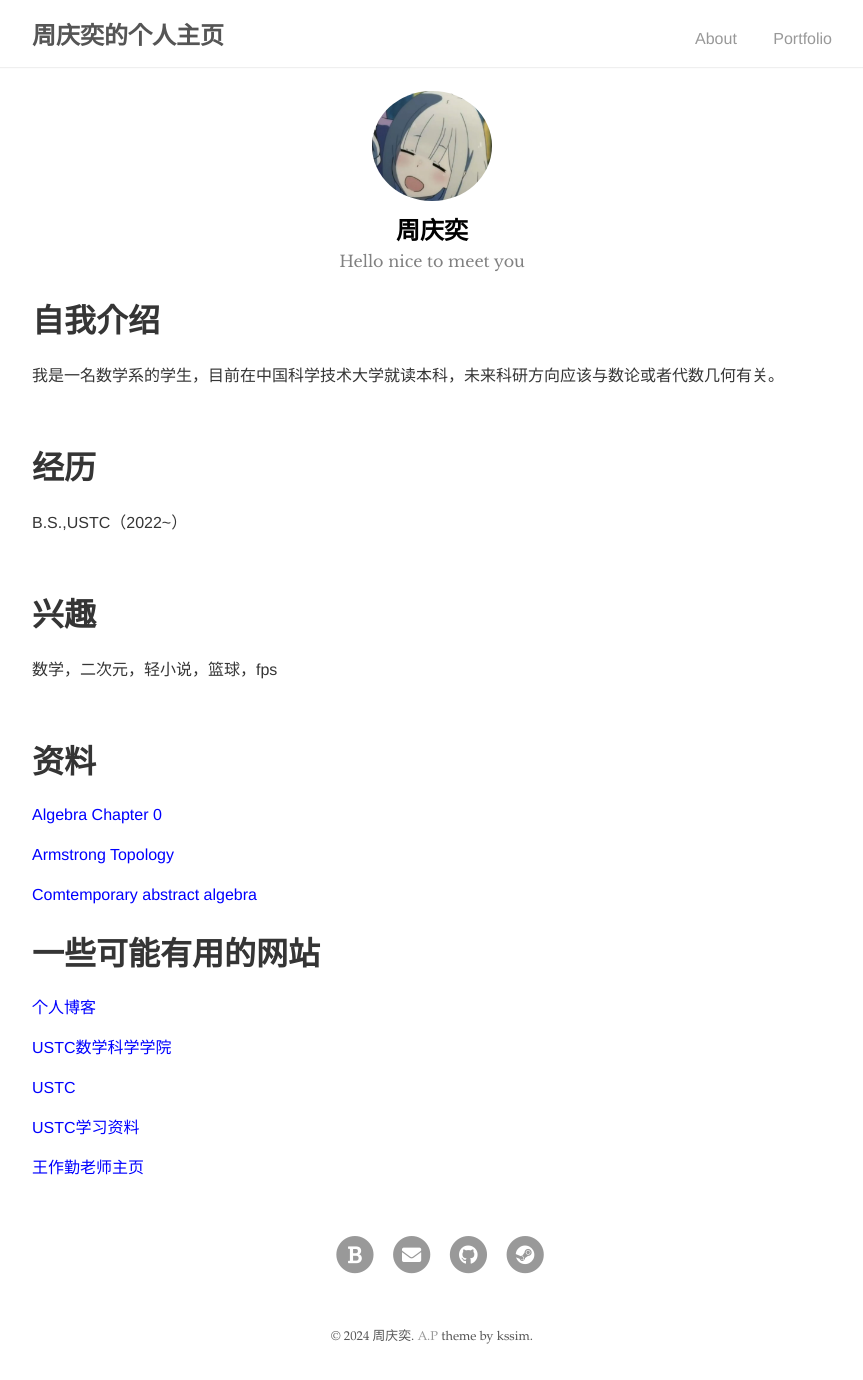
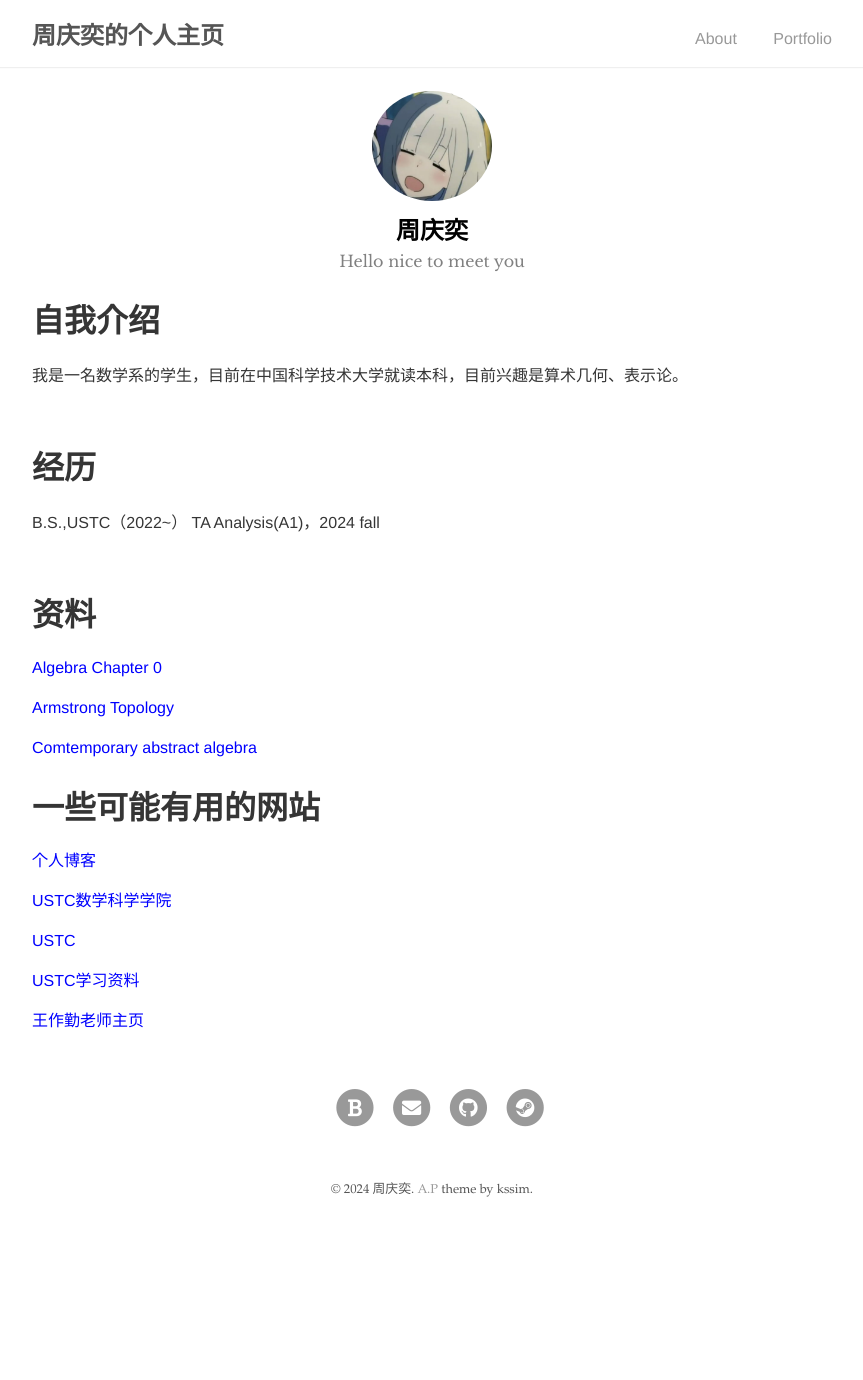
Before and after one commit to zqygg/zqygg.github.io, a Jekyll site: the page built from index.md, in a window 1280 px wide. Shown: the whole page, without its empty margins (208-1071 px from the left). Built offline with Jekyll 4.4.1, drawn with Linux system fonts in a browser that asks for light colours; our own code applies the rules of GitHub Pages for plain Markdown files; after the commit the page ends 1233 px from its top, so only the background shows below that.

Commit message:
Update index.md

```diff
--- a/index.md
+++ b/index.md
@@ -3,17 +3,14 @@ layout: about
 ---
 
 # 自我介绍
-我是一名数学系的学生，目前在中国科学技术大学就读本科，未来科研方向应该与数论或者代数几何有关。
+我是一名数学系的学生，目前在中国科学技术大学就读本科，目前兴趣是算术几何、表示论。
 
 <br/>
 
 # 经历
 B.S.,USTC（2022~）
-
+TA Analysis(A1)，2024 fall
 <br/>
-
-# 兴趣
-数学，二次元，轻小说，篮球，fps
 
 <br/>
 
```
